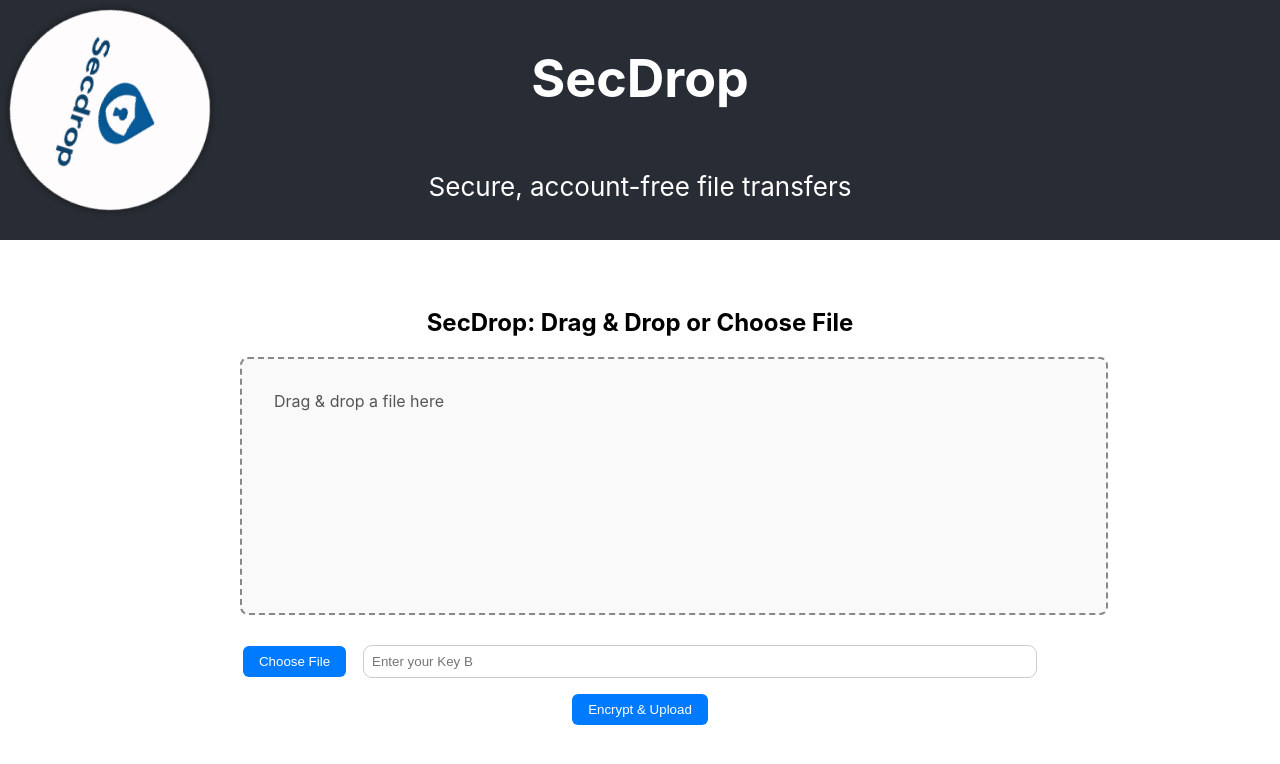
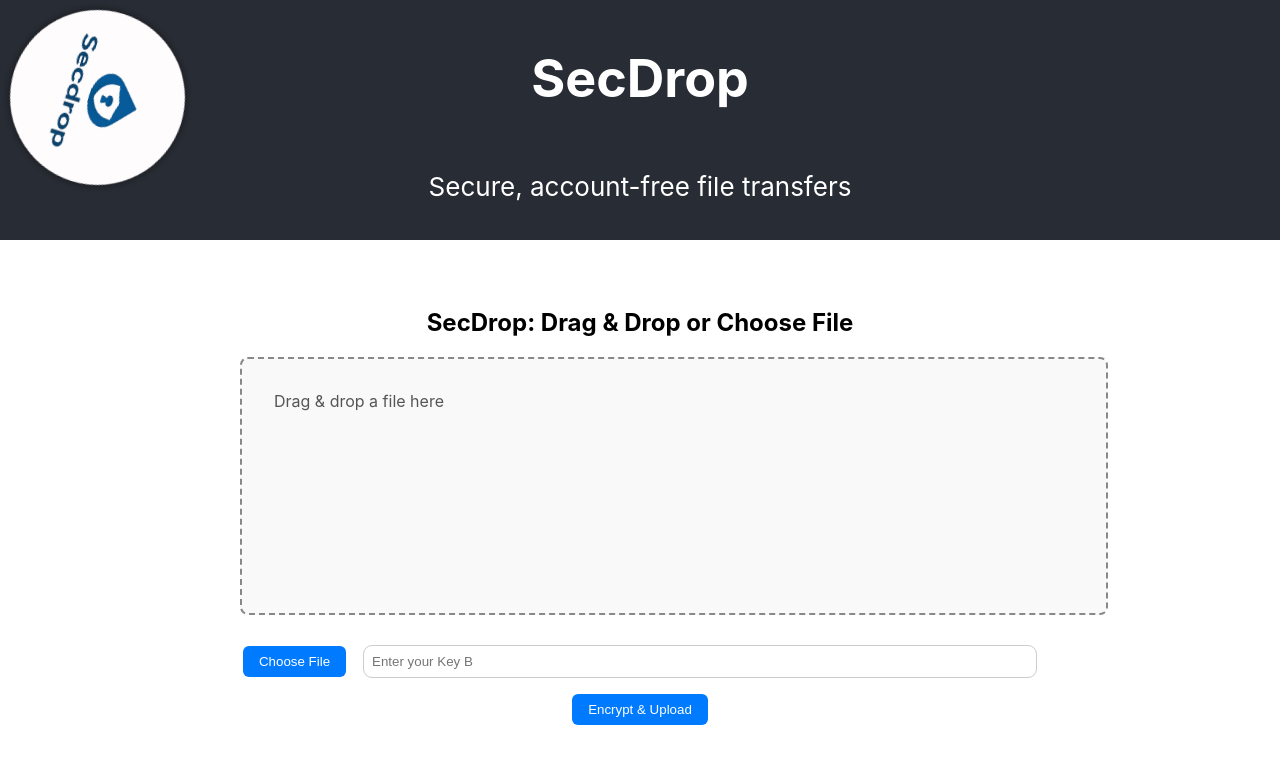
Before and after one commit to dilsidhu13/-SecDrop-Secure-File-Sharing-Web-Portal, a React (Create React App) app in the folder client/: page / in a window 1280 px wide. Shown: the top 764 px of the page. Built offline with nearby package versions, Linux system fonts and the light colour scheme.

Commit message:
Update Commit

```diff
--- a/client/src/App.css
+++ b/client/src/App.css
@@ -3,8 +3,8 @@
 }
 
 .App-logo {
-  height: 200px;
-  width: 200px;
+  height: 175px;
+  width: 175px;
   margin: 10px;
   position: absolute;
   left: 0;
```
